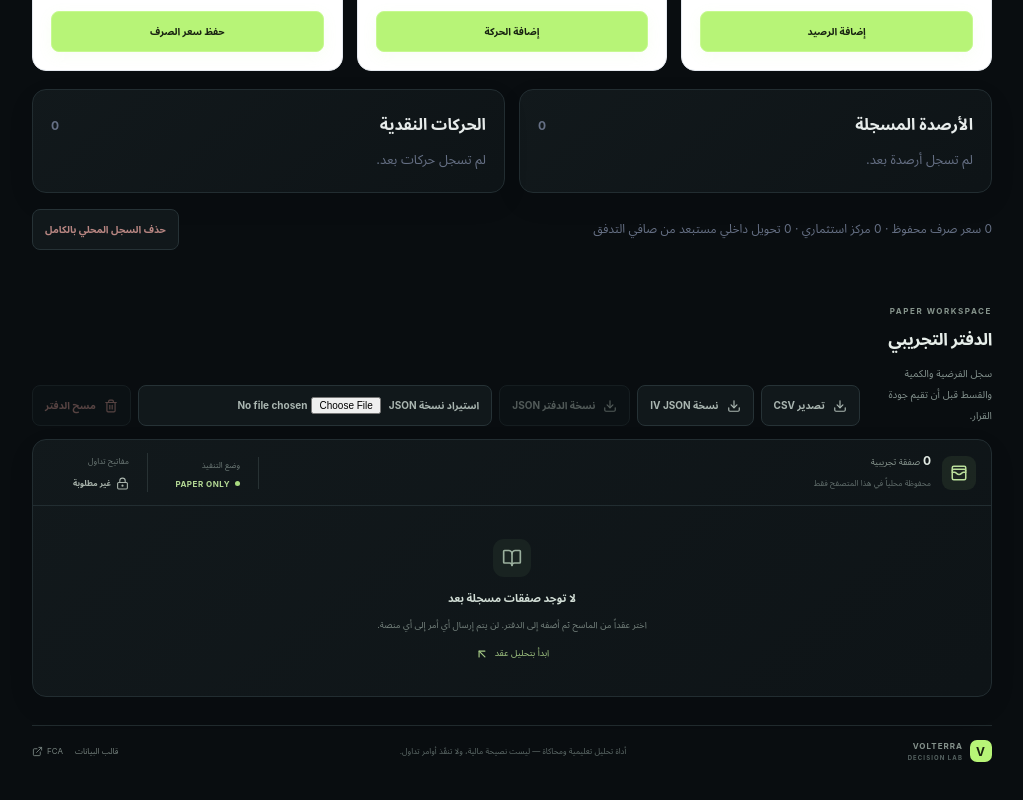
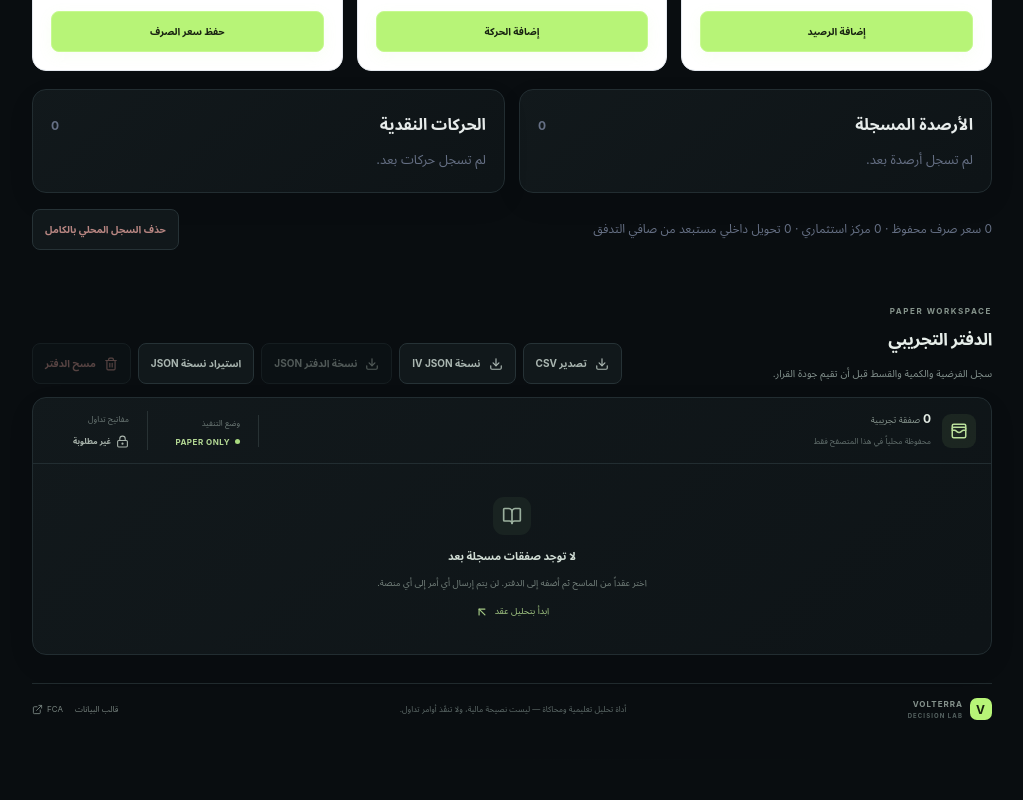
Before and after one commit to raawaa93/Sol, a React (Vite) app: page / in a window 1280 px wide. Shown: the part 5704-6504 px from the top of the page, without its empty margins (4-1027 px from the left). After the commit the page ends 6464 px from the top, so only its background shows below. Built offline with nearby package versions, Linux system fonts and the light colour scheme.

Commit message:
style: add accessible paper journal JSON import control

```diff
--- a/src/index.css
+++ b/src/index.css
@@ -777,3 +777,7 @@ h1, h2, h3, p { margin: 0; }
 .journal-exit-controls input { width: 100%; min-height: 38px; padding: 8px 10px; border: 1px solid var(--border, rgba(255,255,255,.12)); border-radius: 8px; background: var(--surface, #15171b); color: inherit; font: inherit; }
 .journal-close-button { min-height: 32px; padding: 6px 10px; white-space: nowrap; }
 .journal-close-button:disabled { opacity: .42; cursor: not-allowed; }
+
+.journal-import-button { position: relative; display: inline-flex; align-items: center; cursor: pointer; }
+.journal-import-button input { display: none; }
+.journal-import-button:has(input:disabled) { opacity: .45; cursor: not-allowed; }
```
